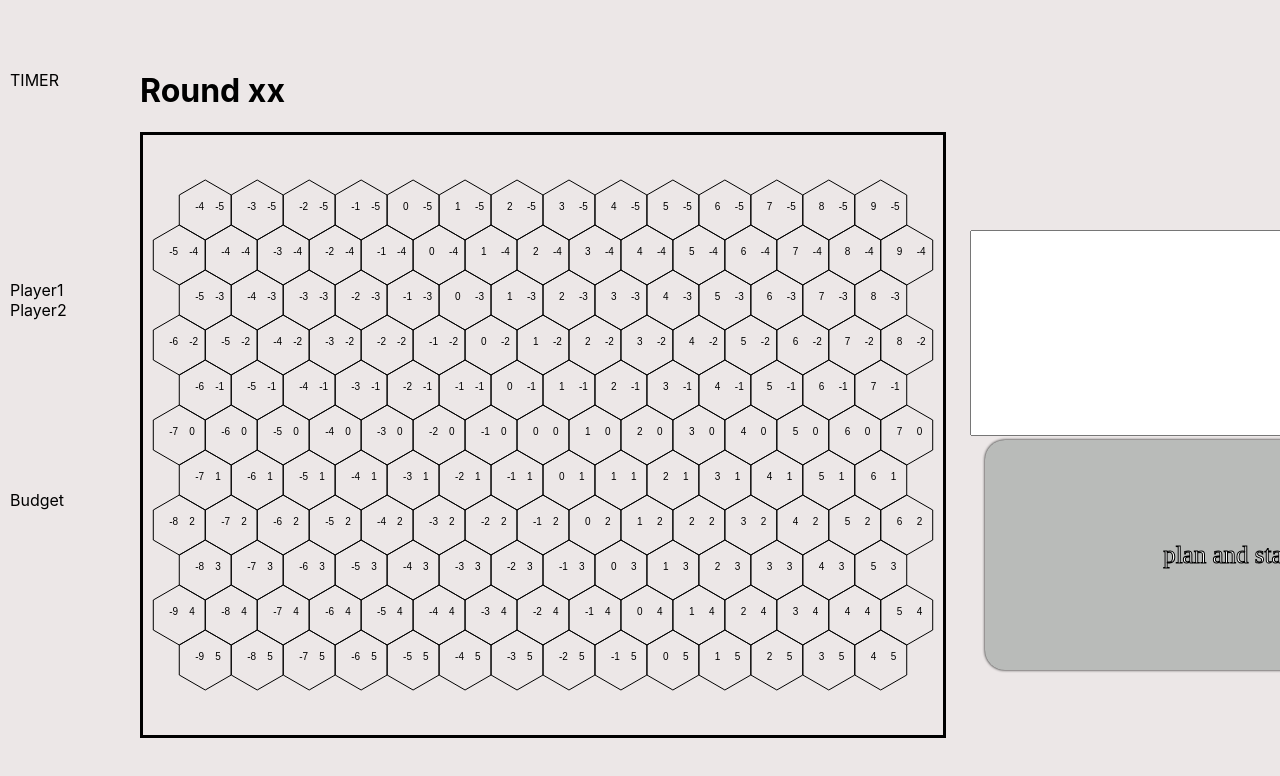
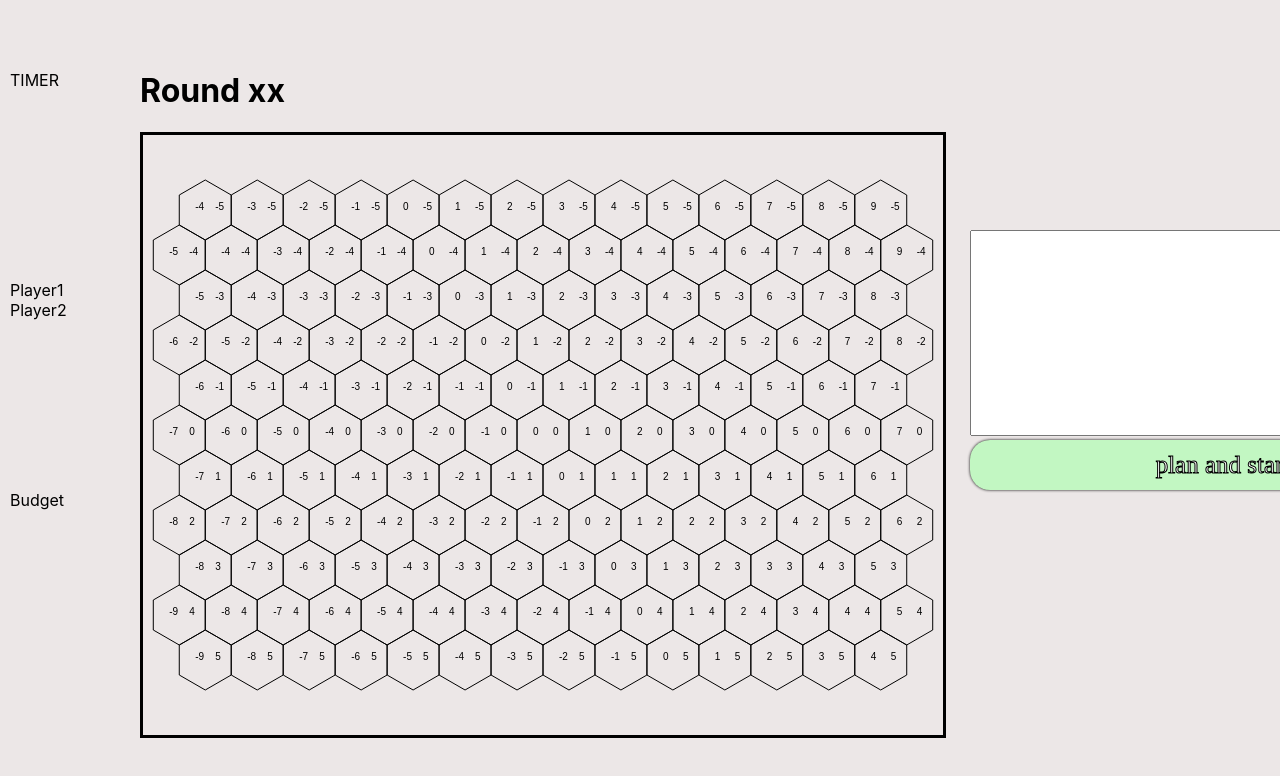
Before and after one commit to BezTTTT/PJOOP-Front, a React (Create React App) app: page / in a window 1280 px wide. Both pictures are taken after a click on the button "START". Shown: the top 776 px of the page. Built offline with nearby package versions, Linux system fonts and the light colour scheme.

Commit message:
change button color, delete un important css

```diff
--- a/src/components/ingame/SubmitStyles.css
+++ b/src/components/ingame/SubmitStyles.css
@@ -5,46 +5,37 @@
   font-size: 25px;
   cursor: pointer;
   border-radius: 20px;
-  background-color: rgb(185, 187, 185);
+  background-color: rgb(194, 247, 194);
   box-shadow: 0px 0px 3px black;
   color: white;
   outline-offset: 5px;
   -webkit-text-stroke: 1px black;
   font-family: "Times New Roman", Times, serif;
-  margin-left: 15px;
-}
-.Submit {
+  height: 50px;
 }
 textArea {
   width: 500px;
   height: 200px;
 }
 
-.center{
+.center {
   transform: translate(10px, 50px);
 }
 
 .grid-container {
-
   display: grid;
-  grid-template-columns:120px 820px 100px;
+  grid-template-columns: 120px 820px 100px;
   grid-gap: 10px;
-
 }
 
-
-.rower
-
-{
-
+.rower {
   display: grid;
-  grid-template-rows:210px ;
+  grid-template-rows: 210px;
   transform: translateY(180px);
 }
 
-.leftrower
-{
+.leftrower {
   display: grid;
-  grid-template-rows:210px 210px;
+  grid-template-rows: 210px 210px;
   transform: translateY(20px);
 }
```
